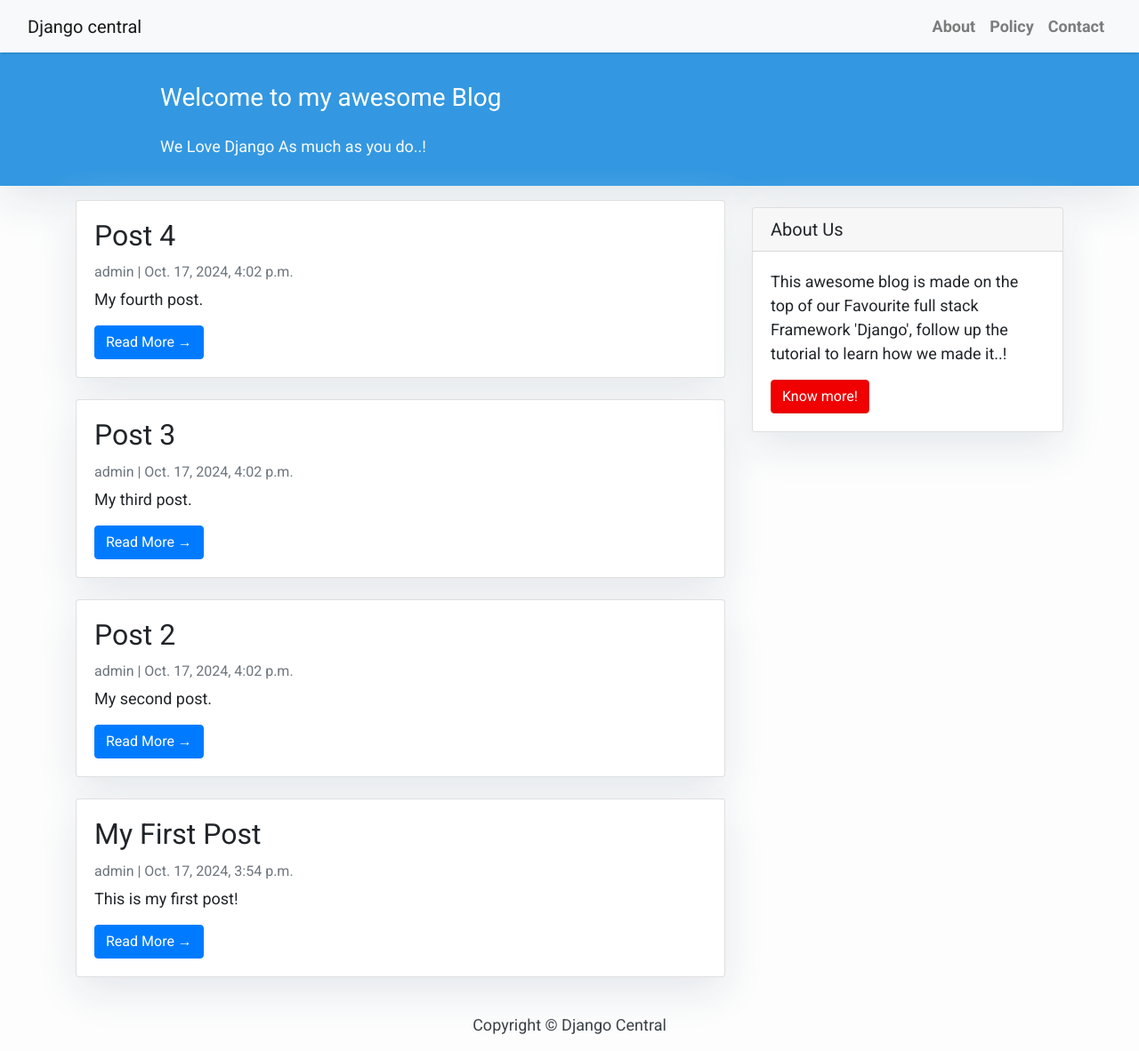
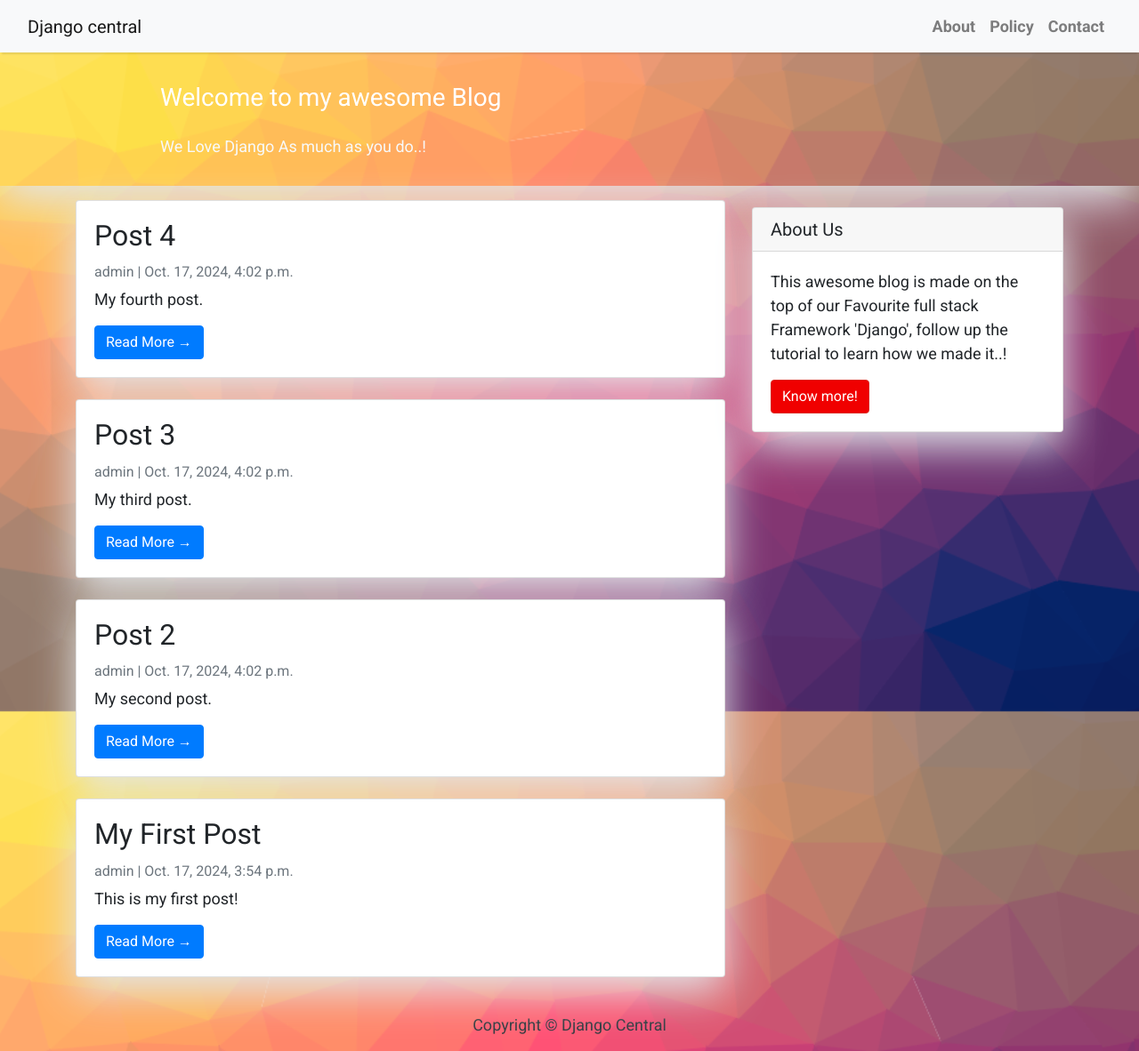
Before and after one commit to ossidion/Blog, a Django app: page / in a window 1280 px wide. Shown: the whole page at 89% size. Run offline with Django 5.2, Linux system fonts and the light colour scheme; data comes from the database, SQL or seed files in the repository; some libraries are stand-ins or nearby versions.

Commit message:
Enhanced background style across web site.

```diff
--- a/my_site/my_site/blog/templates/base.html
+++ b/my_site/my_site/blog/templates/base.html
@@ -15,7 +15,10 @@
             body {
             font-family: "Roboto", sans-serif;
             font-size: 17px;
-            background-color: #fdfdfd;
+            background-image: url('static/images/cool_background.png');
+            background-repeat: no-repeat;
+            background-attachment: fixed;
+            background-size: cover;
         }
         .shadow {
             box-shadow: 0 4px 2px -2px rgba(0, 0, 0, 0.1);
@@ -26,7 +29,6 @@
             border-color: #dc281e;
         }
         .masthead {
-            background: #3398E1;
             height: auto;
             padding-bottom: 15px;
             box-shadow: 0 16px 48px #E3E7EB;
```
Also changed, not shown: my_site/my_site/blog/static/images/cool_background.png (added).
